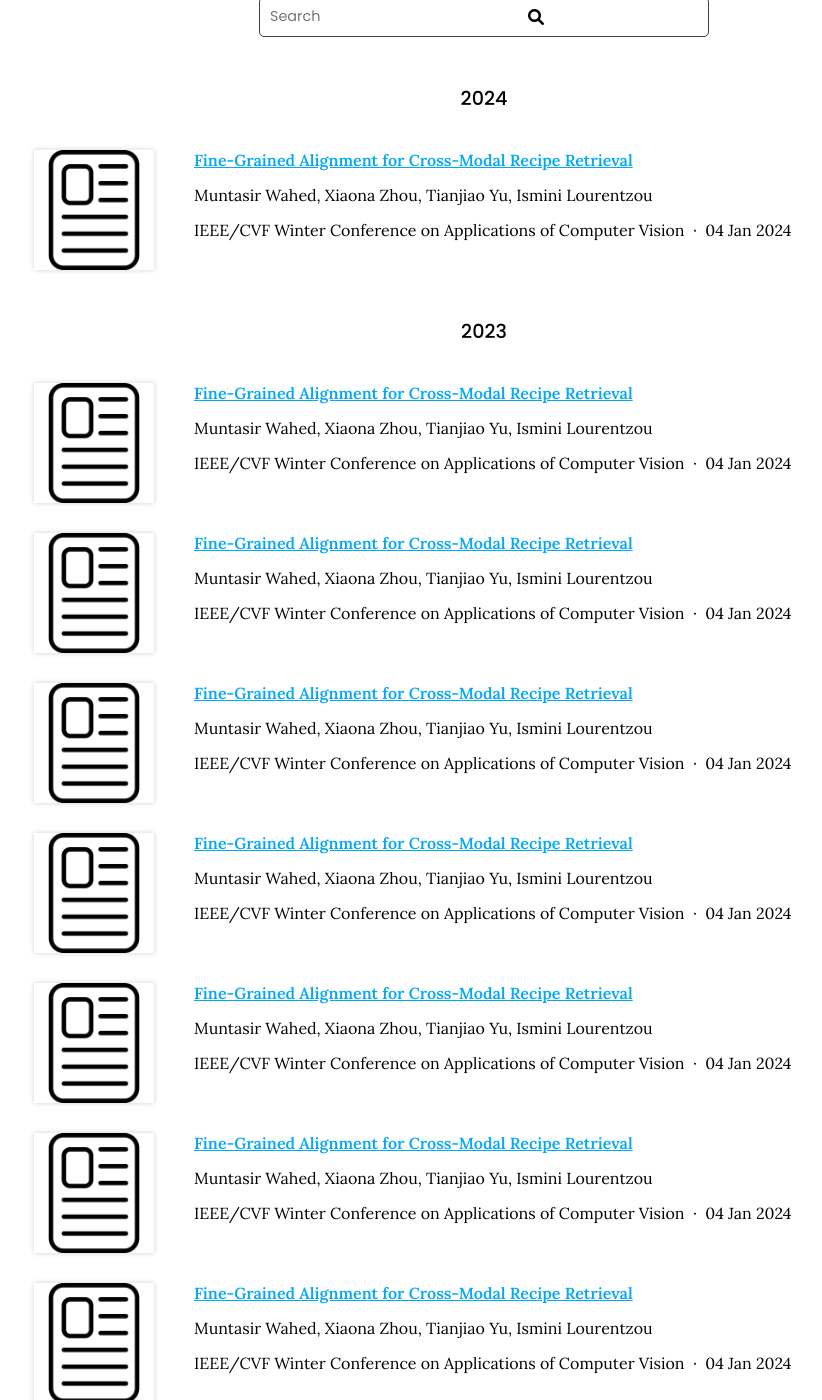
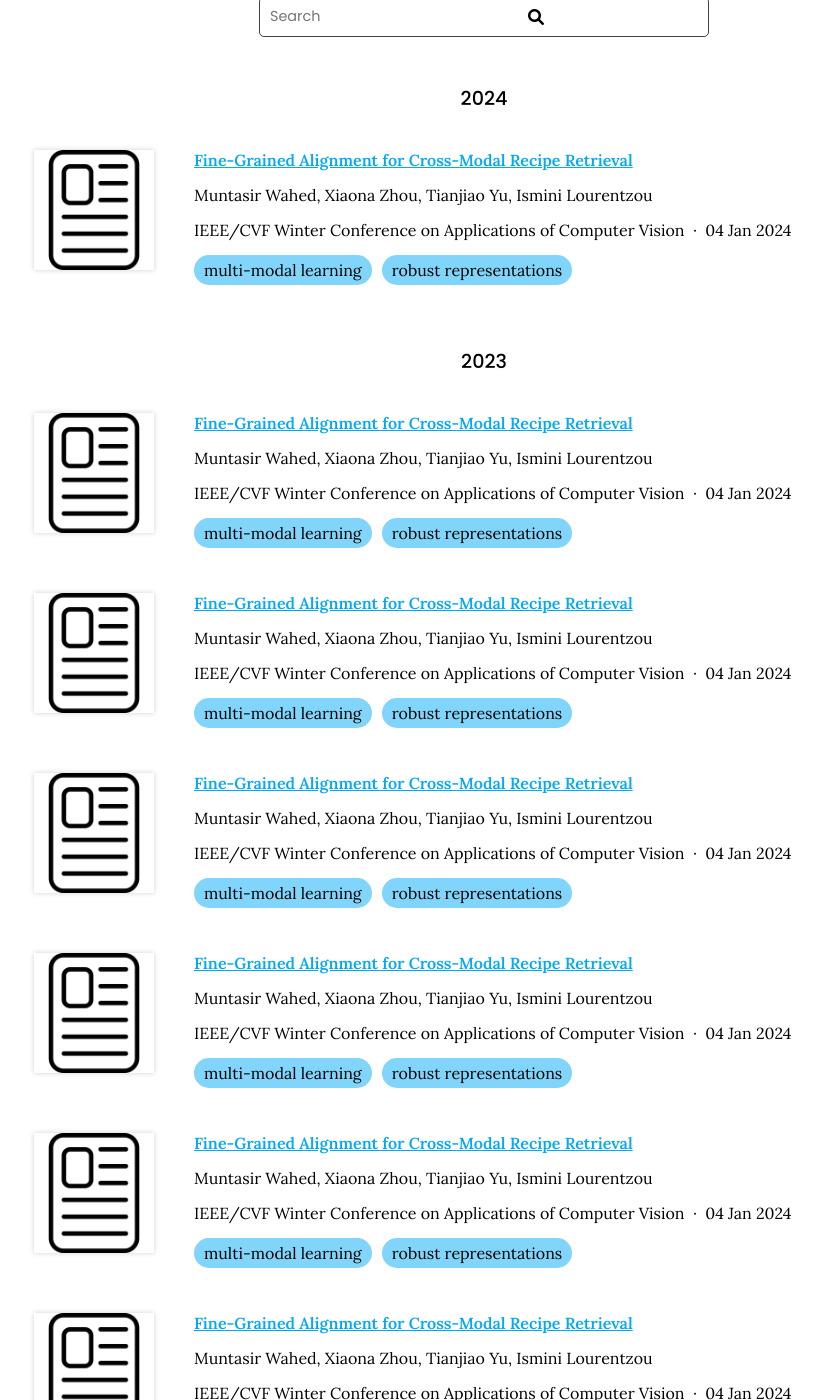
Before and after one commit to XiaonaZhou/plan-lab.github.io, a Jekyll site: the page built from publications/index.md, in a window 1280 px wide and 1400 px high, scrolled down 200 px. Shown: the whole window, without its empty margins (156-978 px from the left). Built offline with Jekyll 4.4.1, drawn with Linux system fonts in a browser that asks for light colours; some of the changed text lies outside the part shown.

Commit message:
Generate citations

```diff
--- a/_data/citations.yaml
+++ b/_data/citations.yaml
@@ -135,8 +135,8 @@
   - contrastive learning
   - self-supervised learning
   - adversarial attacks
-  - robust ML
-  _cache: 2f200f2e469265fe2ab3d95f2caf17b428b2ac2da4605fd98974e32a6bce5c34
+  - robust representations
+  _cache: fed2c30de3fe2a84d17b335af1c3f2553c024e1a861311469bc65a784aaeb2d8
 - id: doi:10.48550/arXiv.2206.01197
   title: Hard Negative Sampling Strategies for Contrastive Representation Learning
   authors:
@@ -310,4 +310,7 @@
   - Ismini Lourentzou
   publisher: IEEE/CVF Winter Conference on Applications of Computer Vision
   date: '2024-01-04'
-  _cache: 4f93bc799de202d4b5b0f3906ed1ddfd5b74643ab519975655552c978c428057
+  tags:
+  - multi-modal learning
+  - robust representations
+  _cache: a71e58723c1c5fec6dd0646de97f9835b680d86c002bb8a0e00d58c26a4d39b9
```
